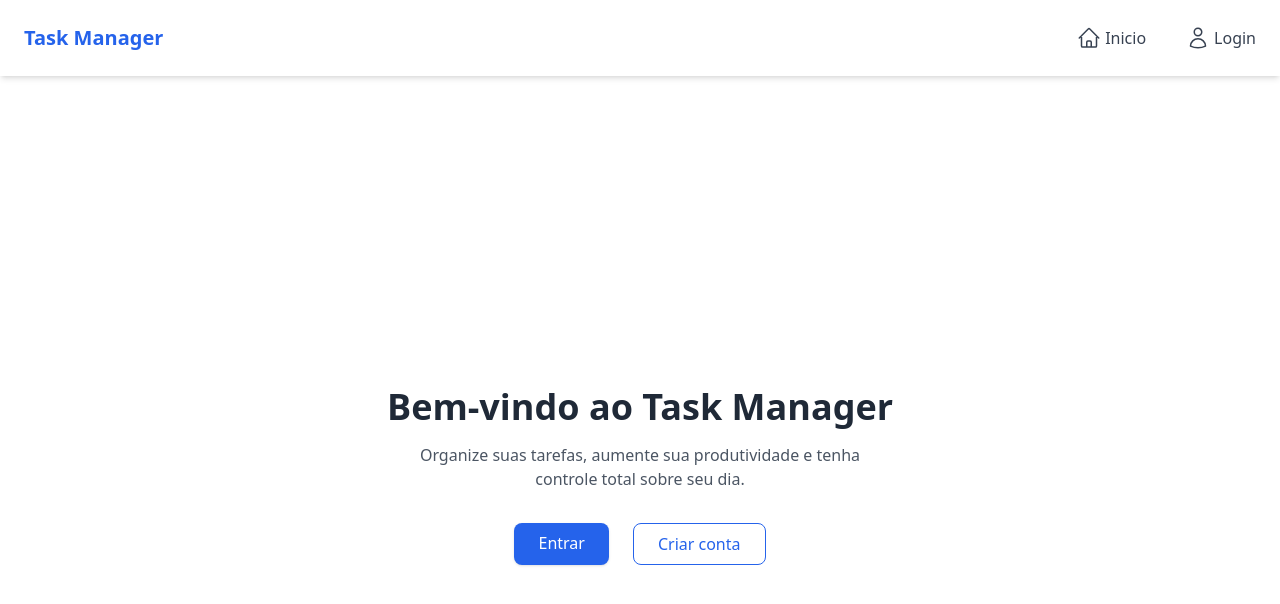
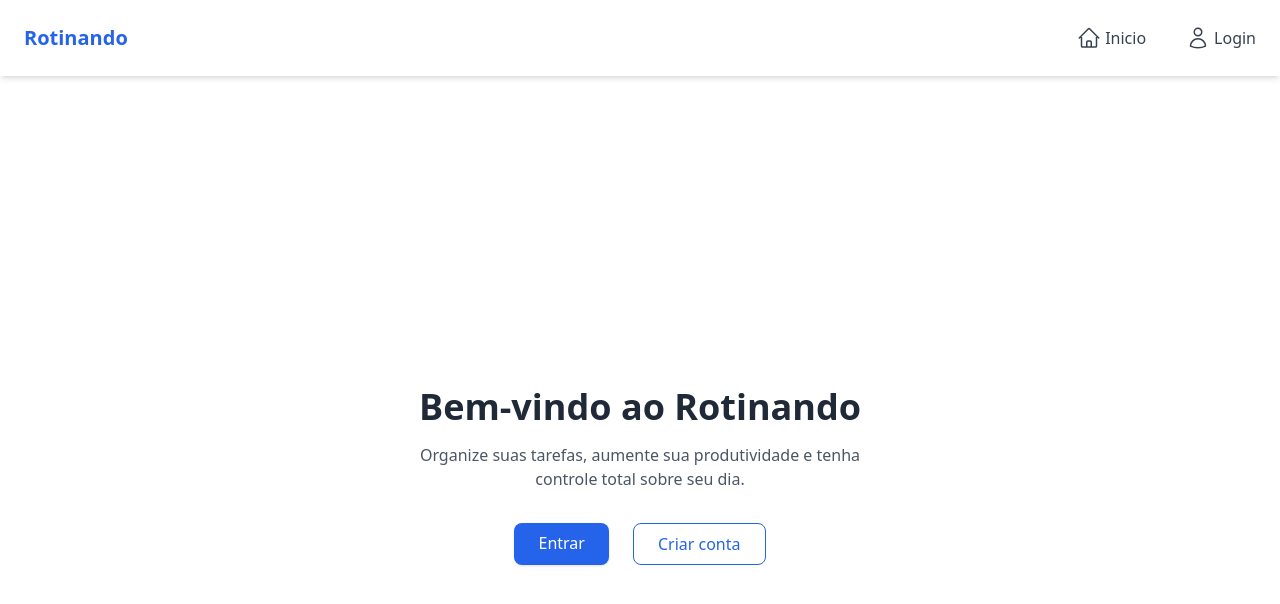
Before and after one commit to FelipeAraujoBS/task-manager-frontend, a React (Vite) app: page / in a window 1280 px wide. Shown: the top 604 px of the page. Built offline with nearby package versions, Linux system fonts and the light colour scheme.

Commit message:
changing name

```diff
--- a/index.html
+++ b/index.html
@@ -8,7 +8,7 @@
       rel="stylesheet"
     />
     <meta name="viewport" content="width=device-width, initial-scale=1.0" />
-    <title>Task M</title>
+    <title>Rotinando</title>
   </head>
   <body>
     <div id="root"></div>
--- a/src/components/navbar.jsx
+++ b/src/components/navbar.jsx
@@ -21,7 +21,7 @@ export default function Navbar() {
   return (
     <nav className="flex justify-between items-center p-6 bg-white shadow-md">
       <Link to="/" className="text-xl font-semibold text-blue-600">
-        Task Manager
+        Rotinando
       </Link>
       <div className="flex gap-10">
         <Link
--- a/src/pages/home.jsx
+++ b/src/pages/home.jsx
@@ -8,7 +8,7 @@ export default function Home() {
   return (
     <div className="min-h-screen flex flex-col justify-center items-center bg-gray-150 px-4 text-center">
       <h1 className="text-4xl font-bold text-gray-800 mb-4">
-        Bem-vindo ao Task Manager {isAuthenticated ? username : ""}
+        Bem-vindo ao Rotinando{isAuthenticated ? ", " + username : ""}
       </h1>
       <p className="text-gray-600 mb-8 max-w-md">
         Organize suas tarefas, aumente sua produtividade e tenha controle total
@@ -35,7 +35,7 @@ export default function Home() {
           to="/dashboard"
           className="bg-green-600 text-white px-6 py-2 rounded-lg shadow hover:bg-green-700 transition"
         >
-          Acessar Dashboard
+          Acessar Tarefas
         </Link>
       )}
     </div>
```
